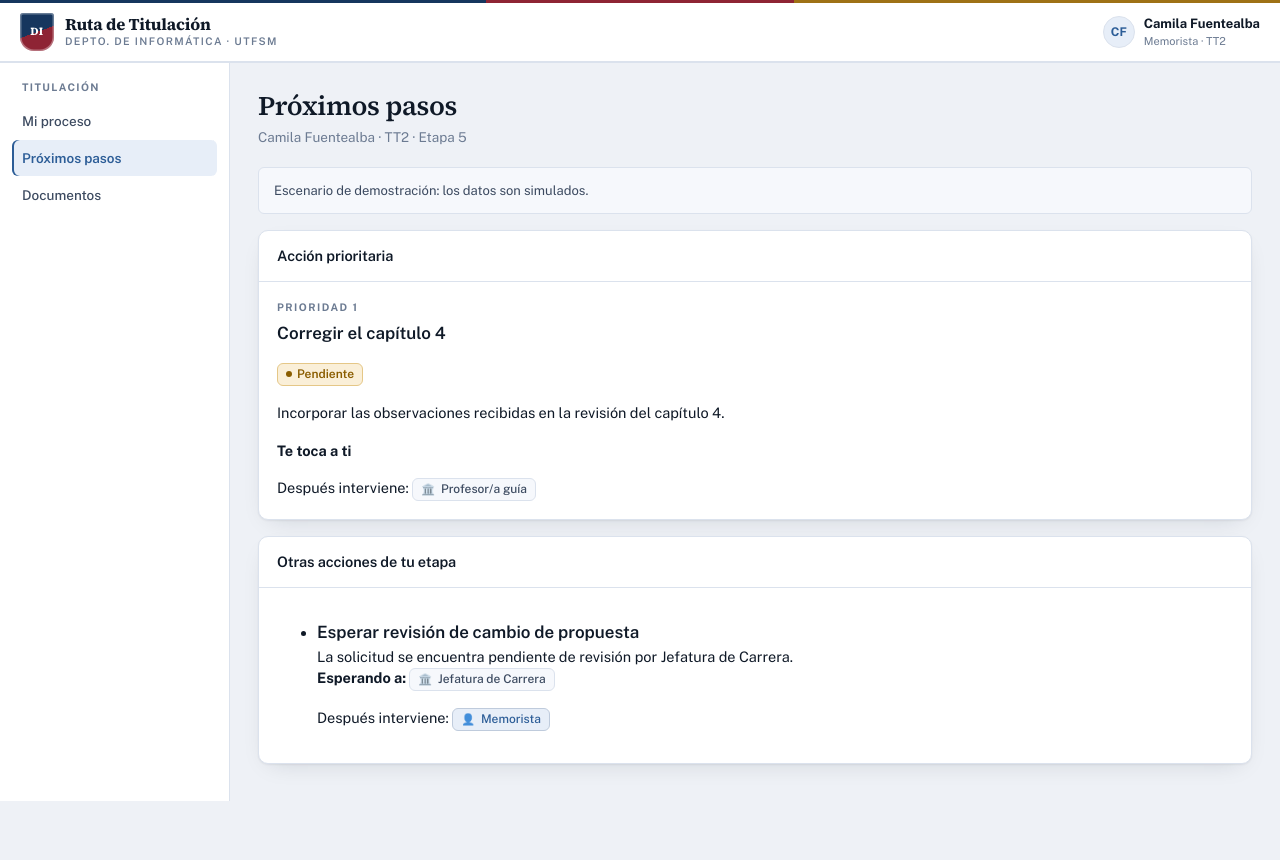
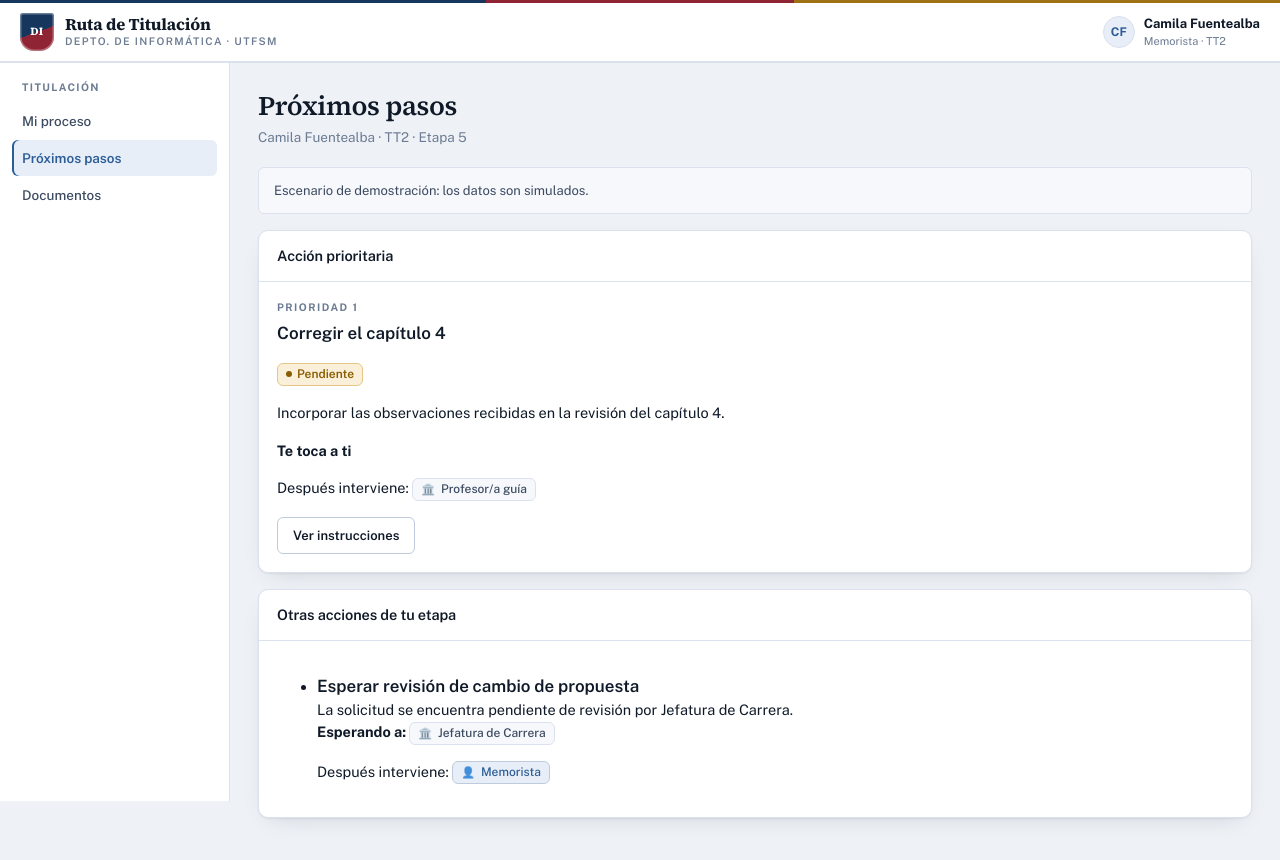
Before and after one commit to friquelmel9/INF322-Proyecto, a React (Vite) app: page /pendientes in a window 1280 px wide. Shown: the top 860 px of the page. Built offline with nearby package versions, Linux system fonts and the light colour scheme.

Commit message:
feat: desplegar instrucciones de la acción

```diff
--- /dev/null
+++ b/src/components/pendientes/ActionInstructions.jsx
@@ -0,0 +1,32 @@
+import { useId, useState } from "react";
+
+export default function ActionInstructions({ instrucciones }) {
+  const [estanAbiertas, setEstanAbiertas] = useState(false);
+  const instruccionesId = useId();
+
+  if (instrucciones.length === 0) {
+    return <p>No hay instrucciones disponibles para esta acción.</p>;
+  }
+
+  return (
+    <div className="stack">
+      <div>
+        <button
+          type="button"
+          className="btn"
+          aria-expanded={estanAbiertas}
+          aria-controls={instruccionesId}
+          onClick={() => setEstanAbiertas((actual) => !actual)}
+        >
+          {estanAbiertas ? "Ocultar instrucciones" : "Ver instrucciones"}
+        </button>
+      </div>
+
+      <ol id={instruccionesId} hidden={!estanAbiertas}>
+        {instrucciones.map((instruccion, indice) => (
+          <li key={indice}>{instruccion}</li>
+        ))}
+      </ol>
+    </div>
+  );
+}
--- a/src/components/pendientes/NextActionCard.jsx
+++ b/src/components/pendientes/NextActionCard.jsx
@@ -1,5 +1,6 @@
 import StatusBadge from "../shared/StatusBadge.jsx";
 import ResponsibilityFlow from "./ResponsibilityFlow.jsx";
+import ActionInstructions from "./ActionInstructions.jsx";
 
 export default function NextActionCard({ accion }) {
   return (
@@ -24,6 +25,8 @@ export default function NextActionCard({ accion }) {
           responsableActualId={accion.responsableActualId}
           siguienteResponsableId={accion.siguienteResponsableId}
         />
+
+        <ActionInstructions instrucciones={accion.instrucciones} />
       </div>
     </section>
   );
```
